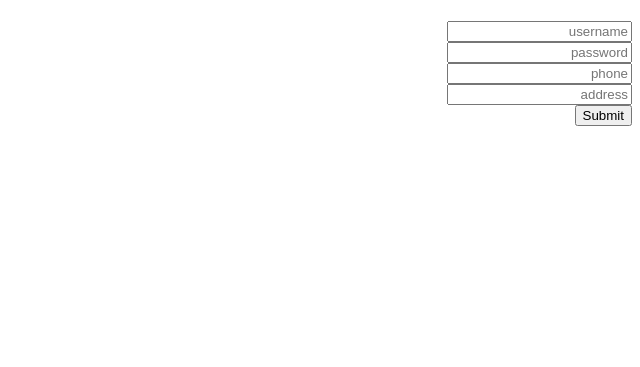
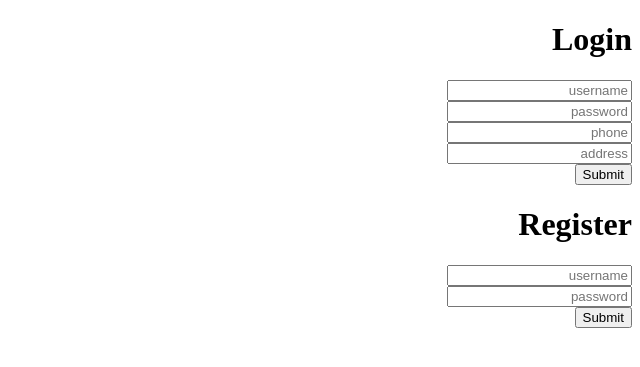
Before and after one commit to ArashArani/online_shop, a Flask app: page /user/login in a window 1280 px wide. Shown: the top 367 px of the page, without its empty margins (640-1280 px from the left). Run offline with Flask 3, Linux system fonts and the light colour scheme; some libraries are stand-ins or nearby versions.

Commit message:
Create Login and Register for User P2

```diff
--- a/blueprints/user.py
+++ b/blueprints/user.py
@@ -1,4 +1,4 @@
-from flask import Blueprint , render_template , request , redirect , session
+from flask import Blueprint , render_template , request , redirect , session , url_for , flash
 from flask_login import login_user
 from models.model_users import User
 from passlib.hash import sha256_crypt
@@ -19,10 +19,27 @@ def login():
         address = request.form.get('address', None)
 
         if register != None :
+            user = User.query.filter(User.username == username ).first()
+            if user != None:
+                flash(' نام کاربری دیگری انتخاب کنید ')
+                return redirect(url_for('user.login'))
             user = User(username = username , password = sha256_crypt.encrypt(password),phone=phone,address=address)
 
             db.session.add(user)
             db.session.commit()
             login_user(user)
 
-            return redirect('/user/dashboard')
+        else:
+            user = User.query.filter(User.username == username ).first()
+            if user == None:
+                flash(' نام کاربری یا رمز اشتباه است ')
+                return redirect(url_for('user.login'))
+            if sha256_crypt.verify( password , user.password  ):
+                login_user(user)
+                return redirect('/user/dashboard')
+            else :
+                flash(' نام کاربری یا رمز اشتباه است ')
+                return redirect(url_for('user.login'))
+
+
+        return redirect('/user/dashboard')
--- a/templates/user/login.html
+++ b/templates/user/login.html
@@ -4,7 +4,7 @@
 {% endblock %}
 
 {% block body %}
-    <h1></h1>
+    <h1> Login </h1>
     <form action="#" method="POST">
         <input type="hidden" name="csrf_token" value="{{ csrf_token() }}"/>
         <input type="hidden" name="register" value="1">
@@ -13,4 +13,17 @@
         <input type="number" name="phone" placeholder="phone"><br>
         <input type="text" name="address" placeholder="address"><br>
         <input type="submit">
+    </form>
+
+    <h1> Register </h1>
+    <form action="#" method="POST">
+        <input type="hidden" name="csrf_token" value="{{ csrf_token() }}"/>
+        <input type="text" name="username" placeholder="username"><br>
+        <input type="password" name="password" placeholder="password"><br>
+        <input type="submit">
+    </form>
+
+    {% for m in get_flashed_messages() %}
+        {{m}}
+    {% endfor %}
 {% endblock %}
```
Also changed, not shown: instance/database.db.
